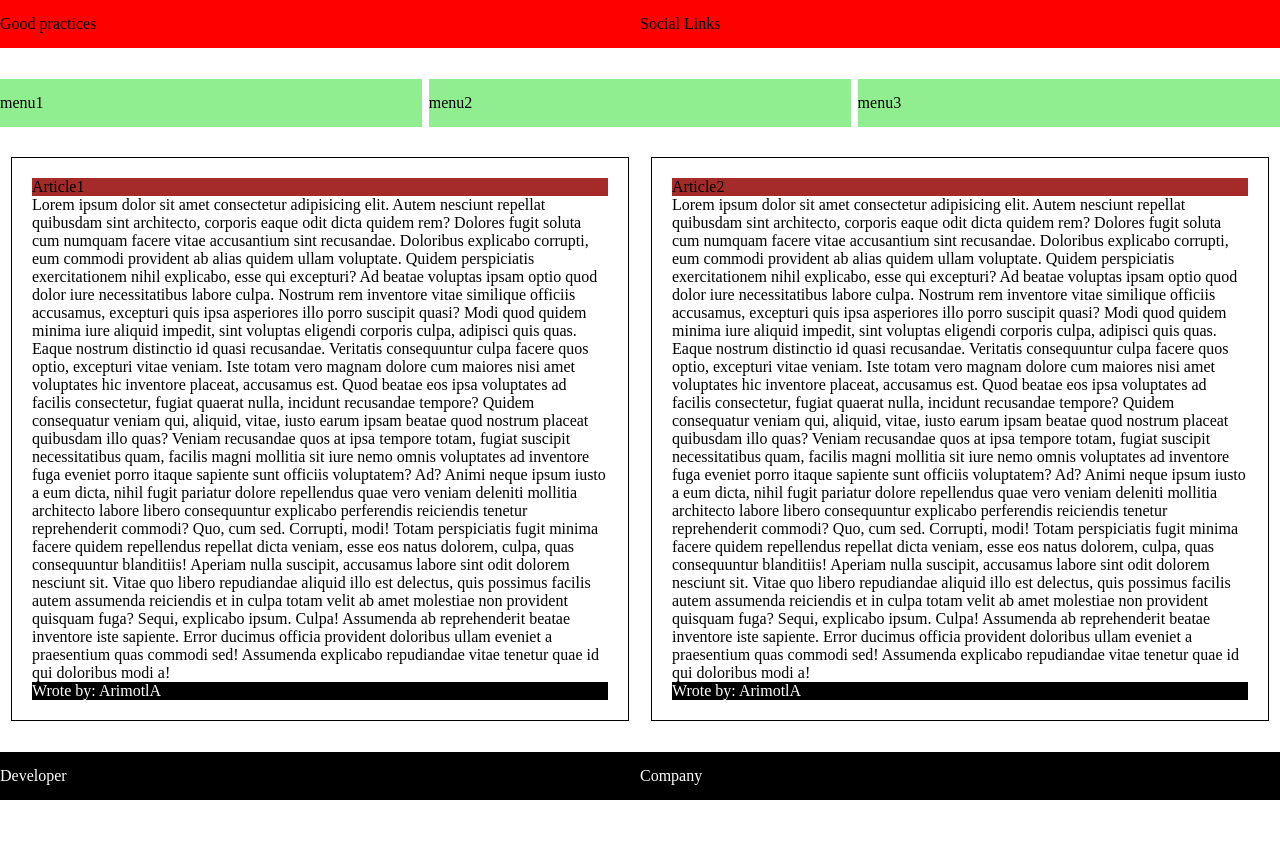
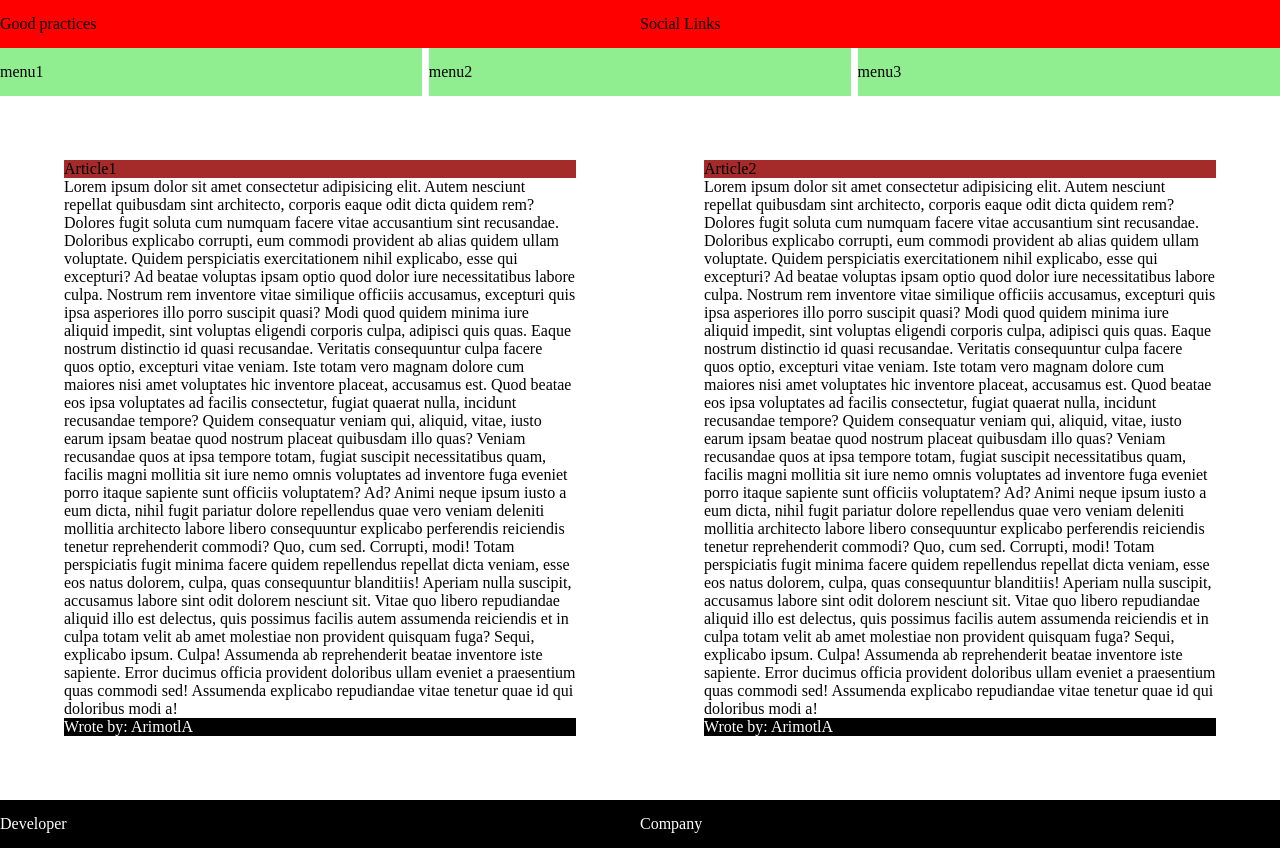
Before and after one commit to Arimotla-Projects/GoodCodingPractices, a plain HTML site: page index.html in a window 1280 px wide. Before the commit the page ends 800 px from the top, so only its background shows below. Drawn offline with Linux system fonts and the light colour scheme.

Commit message:
aligin fix

```diff
--- a/css/style.css
+++ b/css/style.css
@@ -16,7 +16,7 @@ header, footer, .nav_menu, main{
     display: flex;
     flex-direction: row;
     justify-content: space-between;
-    flex-align: center;
+    align-items: center;
 
     .header_div{
         background-color:red;
@@ -46,13 +46,12 @@ header, footer, .nav_menu, main{
         width: 100%;
 
         .main-section-article{
-
             display: flex;
             flex-direction: column;
             justify-content: space-between;
+            gap: 5%;
             width: 45%;
-            padding: 20px;
-            border: 1px solid black;
+            padding:5%;
 
             .section_article_header{
                 background-color: brown;
@@ -65,8 +64,7 @@ header, footer, .nav_menu, main{
             .section_article_footer{
                 background-color: black;
                 color: white;
-            }
-
-        }
-    }
-}
+            };
+        } ;
+    };
+};
```
